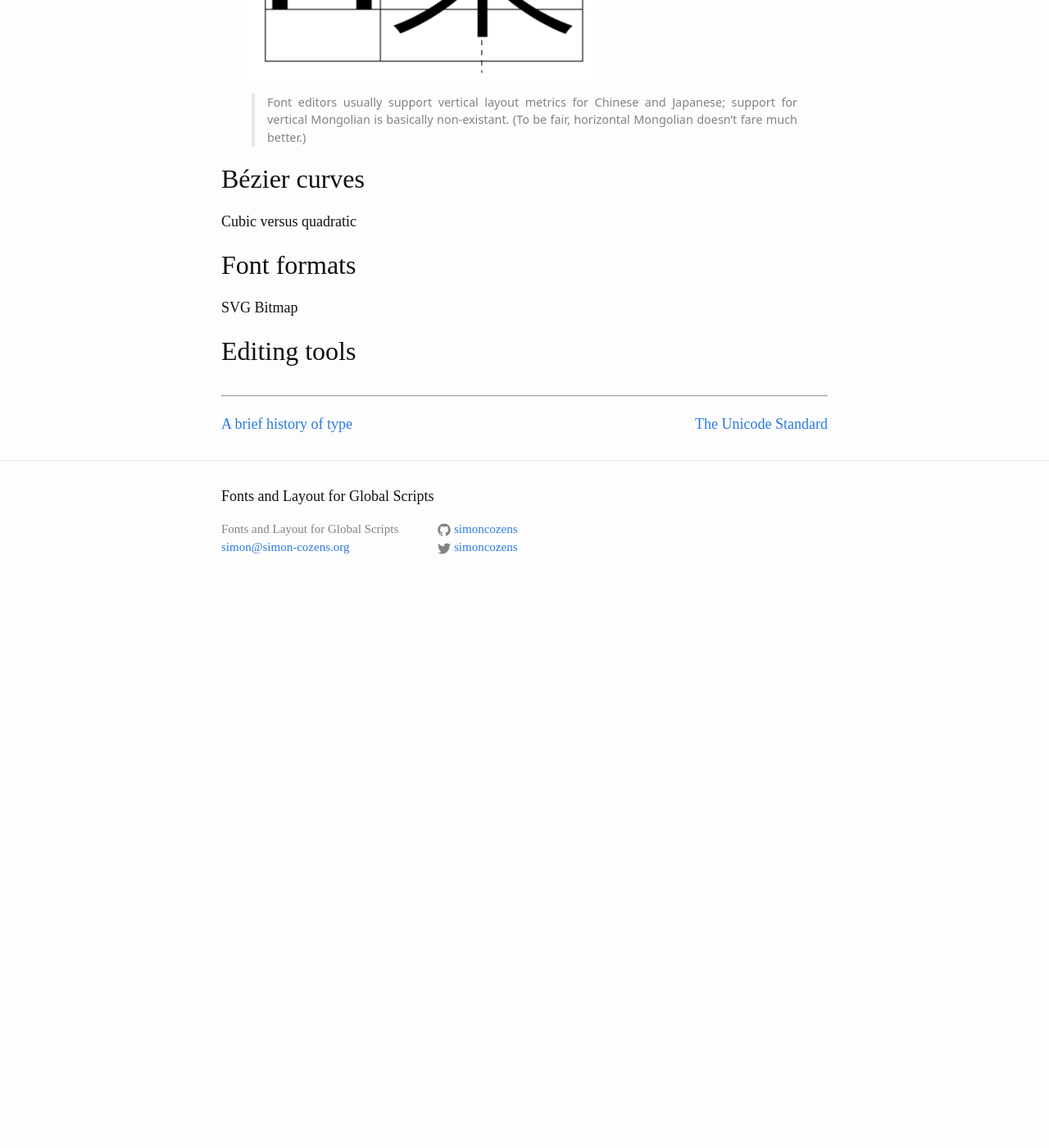
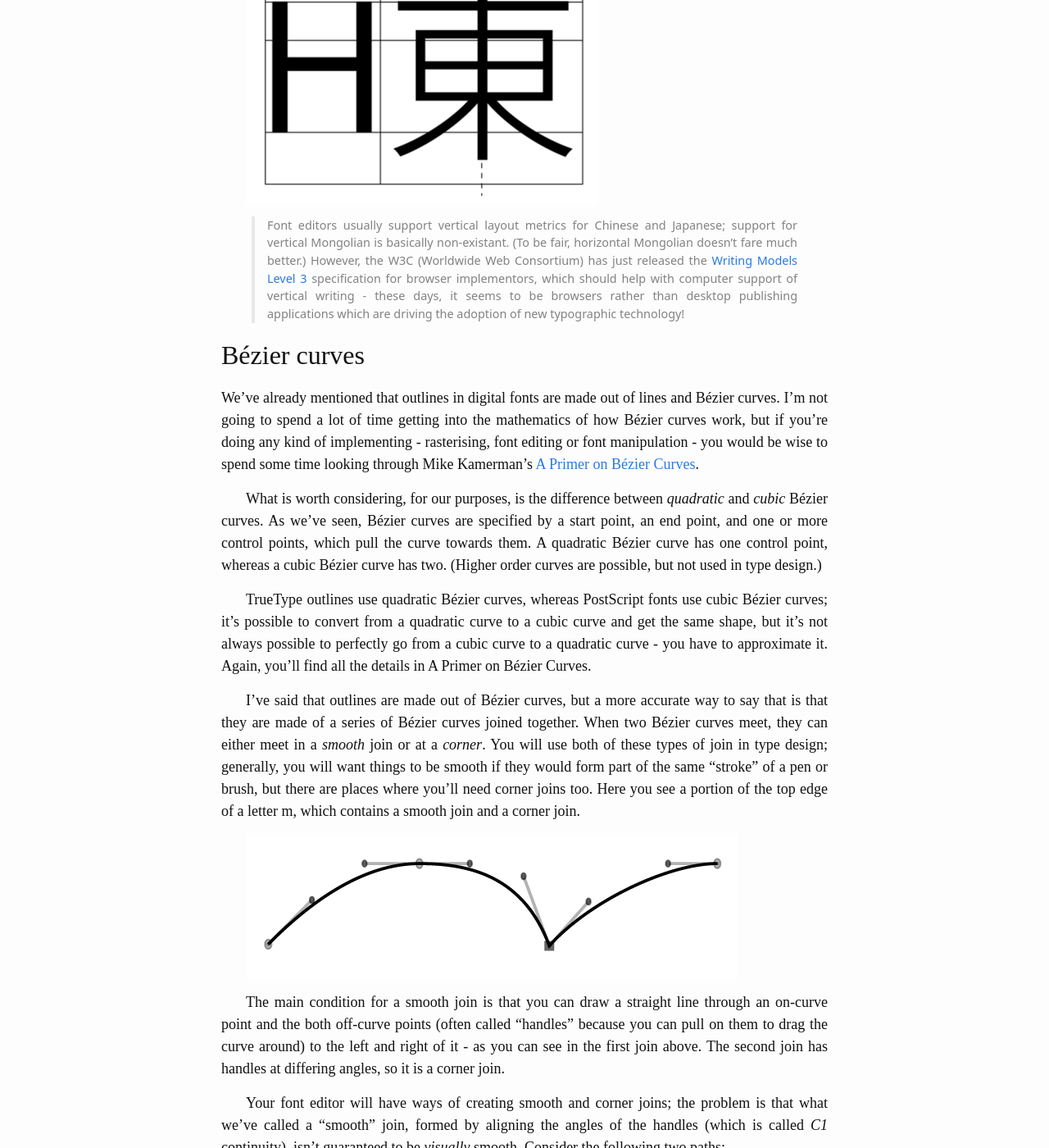
Before and after one commit to simoncozens/fonts-and-layout, a Jekyll site: the page built from concepts.md, in a window 1280 px wide and 1400 px high, scrolled down 10870 px. Shown: the whole window at 82% size. Built offline with Jekyll 4.4.1, drawn with Linux system fonts in a browser that asks for light colours; before the commit the page ends 11609 px from its top, so only the background shows below that; some of the changed text lies outside the part shown.

Commit message:
More concepts

```diff
--- a/concepts.md
+++ b/concepts.md
@@ -31,6 +32,8 @@ At the same time that this shaping process is going on, the compositor is also p
 In a computer, this layout process is normally done within whatever application is handling the text - your word processor, desktop publishing software, or design tool - although there are some libraries which allow the job to be shared.
 
 Finally, the page of type is "locked up", inked, and printed. In a computer, this is called *rendering*, and involves *rasterizing* the font - turning the outlines into black and white (and sometimes other colored!) dots, taking instructions from the font about how to make the correct selection of dots for the font size requested. Once the type has been rasterized, it's generally up to the application to place it at the appropriate position on the screen or represent it at the appropriate point in the output file.
+
+So using a font - particularly an OpenType font - is actually a complex dance between three actors: the top level providing *layout* services (language and script handling, line breaking, justification), the *shaping* engine (choosing the right glyphs for the input), and the font itself (which gives information to the shaping engine about its capabilities). John Hudson calls this the "OpenType collaborative model", and you can read more about it in his [Unicode Conference presentation](http://www.tiro.com/John/Hudson_IUC39_Beyond_Shaping.pdf).
 
 ## Characters and glyphs
 
@@ -138,15 +141,33 @@ For fonts which have mixed Latin and CJK (Chinese, Japanese, Korean), just ignor
 
 ![vertical-2](concepts/vertical-2.png)
 
-> Font editors usually support vertical layout metrics for Chinese and Japanese; support for vertical Mongolian is basically non-existant. (To be fair, horizontal Mongolian doesn't fare much better.)
+> Font editors usually support vertical layout metrics for Chinese and Japanese; support for vertical Mongolian is basically non-existant. (To be fair, horizontal Mongolian doesn't fare much better.) However, the W3C (Worldwide Web Consortium) has just released the [Writing Models Level 3](https://www.w3.org/TR/css-writing-modes-3/) specification for browser implementors, which should help with computer support of vertical writing - these days, it seems to be browsers rather than desktop publishing applications which are driving the adoption of new typographic technology!
 
 ## Bézier curves
 
-Cubic versus quadratic
+We've already mentioned that outlines in digital fonts are made out of lines and Bézier curves. I'm not going to spend a lot of time getting into the mathematics of how Bézier curves work, but if you're doing any kind of implementing -  rasterising, font editing or font manipulation - you would be wise to spend some time looking through Mike Kamerman's [A Primer on Bézier Curves](https://pomax.github.io/BezierInfo-2/).
+
+What is worth considering, for our purposes, is the difference between *quadratic* and *cubic* Bézier curves. As we've seen, Bézier curves are specified by a start point, an end point, and one or more control points, which pull the curve towards them. A quadratic Bézier curve has one control point, whereas a cubic Bézier curve has two. (Higher order curves are possible, but not used in type design.)
+
+TrueType outlines use quadratic Bézier curves, whereas PostScript fonts use cubic Bézier curves; it's possible to convert from a quadratic curve to a cubic curve and get the same shape, but it's not always possible to perfectly go from a cubic curve to a quadratic curve - you have to approximate it. Again, you'll find all the details in A Primer on Bézier Curves.
+
+I've said that outlines are made out of Bézier curves, but a more accurate way to say that is that they are made of a series of Bézier curves joined together. When two Bézier curves meet, they can either meet in a *smooth* join or at a *corner*. You will use both of these types of join in type design; generally, you will want things to be smooth if they would form part of the same "stroke" of a pen or brush, but there are places where you'll need corner joins too. Here you see a portion of the top edge of a letter m, which contains a smooth join and a corner join.
+
+![mtop](concepts/mtop.png)
+
+The main condition for a smooth join is that you can draw a straight line through an on-curve point and the both off-curve points (often called "handles" because you can pull on them to drag the curve around) to the left and right of it - as you can see in the first join above. The second join has handles at differing angles, so it is a corner join.
+
+Your font editor will have ways of creating smooth and corner joins; the problem is that what we've called a "smooth" join, formed by aligning the angles of the handles (which is called *C1* continuity), isn't guaranteed to be *visually* smooth. Consider the following two paths:
+
+![g2](concepts/g2.png)
+
+Do they look very similar? How about if you think of them as roads - which is easier to drive on? The upper path will require you to bring your steering wheel back to central for the straighter portion where the two Bézier curves join, before turning right again. The lower path continuously curves so that if you get your steering wheel in the right place at the start of the road, you hardly need to turn the wheel as you drive along it. Many font editors have facilities for matching the curvature on both sides of the on-curve point (which is known as G2 continuity), either natively or through add-ons like [SpeedPunk](https://yanone.de/software/speedpunk/) or [SuperTool](http://www.corvelsoftware.co.uk/software/supertool/).
 
 ## Font formats
 
-SVG
+We've seen that OpenType is now the leading font format in the digital world, and that it contains glyphs made out of Bézier curves. But you can actually draw glyphs in other ways and embed them in OpenType fonts too.
+
+SVG (e.g. emoji)
 Bitmap
 
 ## Editing tools
```
Also changed, not shown: other parts of concepts.md (+1 -0 lines), concepts/g2.png (added), concepts/mtop.png (added), 2 other files.
